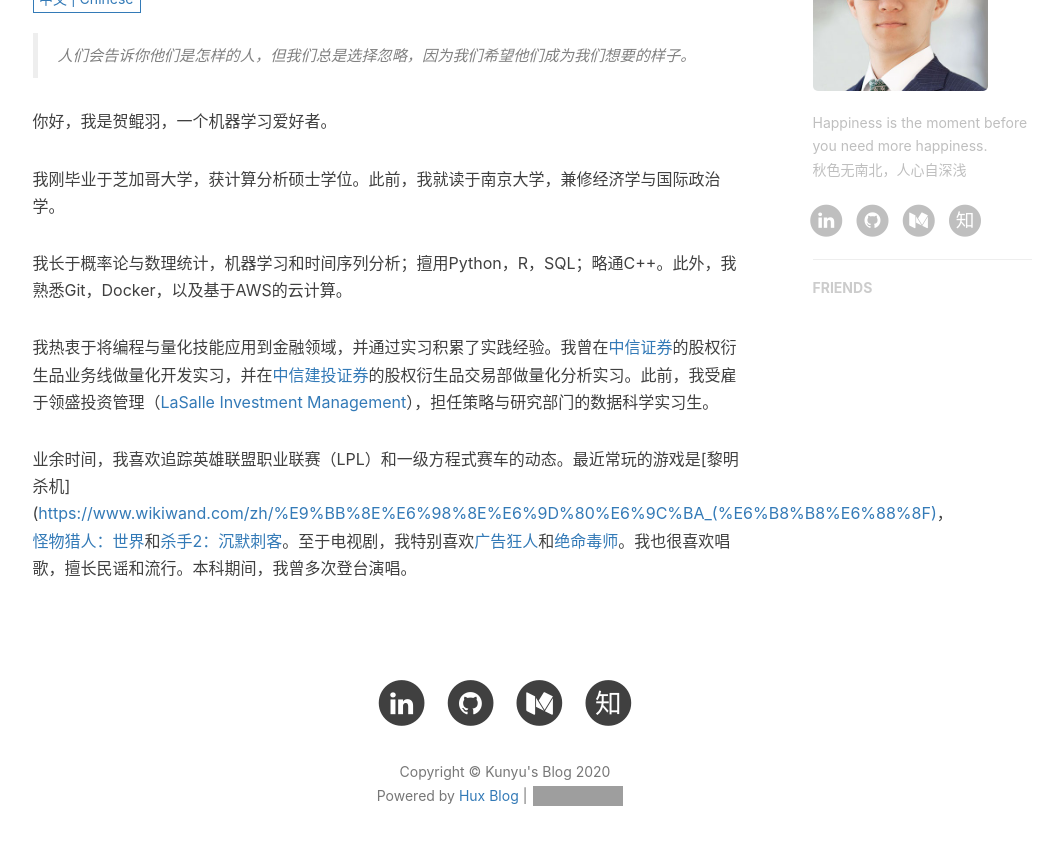
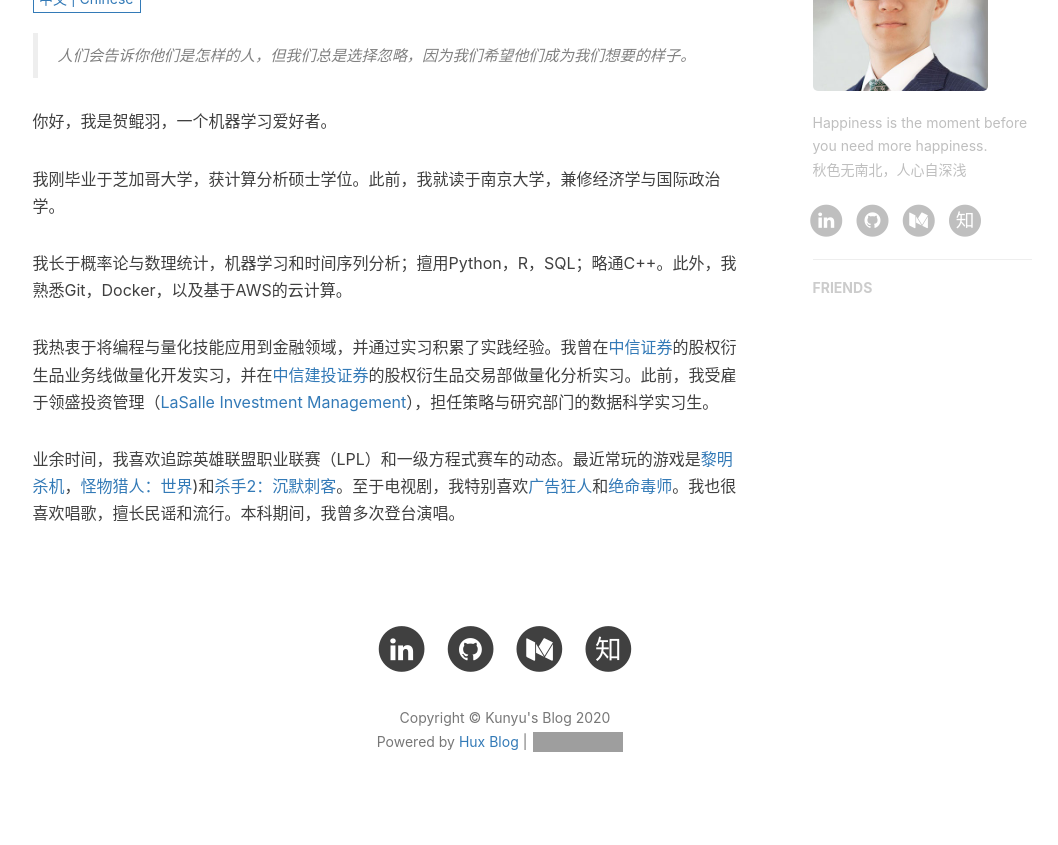
Before and after one commit to KunyuHe/KunyuHe.github.io, a Jekyll site: the page built from about.html, in a window 1280 px wide and 900 px high, scrolled down 731 px. Shown: the top 845 px of the window, without its empty margins (135-1193 px from the left). Built offline with Jekyll 4.4.1, drawn with Linux system fonts in a browser that asks for light colours; nearby versions of some CDN libraries; comment, search, counter and statistics services are not loaded; some of the changed lines change nothing that is shown; grey boxes are pictures that could not be loaded.

Commit message:
fix: url rendering in about-zh

```diff
--- a/_includes/about/zh.md
+++ b/_includes/about/zh.md
@@ -8,4 +8,4 @@
 
 我热衷于将编程与量化技能应用到金融领域，并通过实习积累了实践经验。我曾在[中信证券](http://www.cs.ecitic.com/newsite/)的股权衍生品业务线做量化开发实习，并在[中信建投证券](http://file.csc108.com/)的股权衍生品交易部做量化分析实习。此前，我受雇于领盛投资管理（[LaSalle Investment Management](https://www.wikiwand.com/en/LaSalle_Investment_Management)），担任策略与研究部门的数据科学实习生。
 
-业余时间，我喜欢追踪英雄联盟职业联赛（LPL）和一级方程式赛车的动态。最近常玩的游戏是[黎明杀机]([https://www.wikiwand.com/zh/%E9%BB%8E%E6%98%8E%E6%9D%80%E6%9C%BA_(%E6%B8%B8%E6%88%8F)](https://www.wikiwand.com/zh/黎明杀机_(游戏))，[怪物猎人：世界]([https://www.wikiwand.com/zh/%E6%80%AA%E7%89%A9%E7%8C%8E%E4%BA%BA_%E4%B8%96%E7%95%8C](https://www.wikiwand.com/zh/怪物猎人_世界))和[杀手2：沉默刺客]([https://www.wikiwand.com/zh-hans/%E6%9D%80%E6%89%8B2%EF%BC%9A%E6%B2%89%E9%BB%98%E5%88%BA%E5%AE%A2](https://www.wikiwand.com/zh-hans/杀手2：沉默刺客))。至于电视剧，我特别喜欢[广告狂人]([https://www.wikiwand.com/zh/%E5%B9%BF%E5%91%8A%E7%8B%82%E4%BA%BA](https://www.wikiwand.com/zh/广告狂人))和[绝命毒师]([https://www.wikiwand.com/zh/%E7%B5%95%E5%91%BD%E6%AF%92%E5%B8%AB](https://www.wikiwand.com/zh/絕命毒師))。我也很喜欢唱歌，擅长民谣和流行。本科期间，我曾多次登台演唱。
+业余时间，我喜欢追踪英雄联盟职业联赛（LPL）和一级方程式赛车的动态。最近常玩的游戏是[黎明杀机](https://www.wikiwand.com/zh/黎明杀机_(游戏))，[怪物猎人：世界](https://www.wikiwand.com/zh/怪物猎人_世界))和[杀手2：沉默刺客](https://www.wikiwand.com/zh-hans/杀手2：沉默刺客)。至于电视剧，我特别喜欢[广告狂人](https://www.wikiwand.com/zh/广告狂人)和[绝命毒师](https://www.wikiwand.com/zh/絕命毒師)。我也很喜欢唱歌，擅长民谣和流行。本科期间，我曾多次登台演唱。
```
